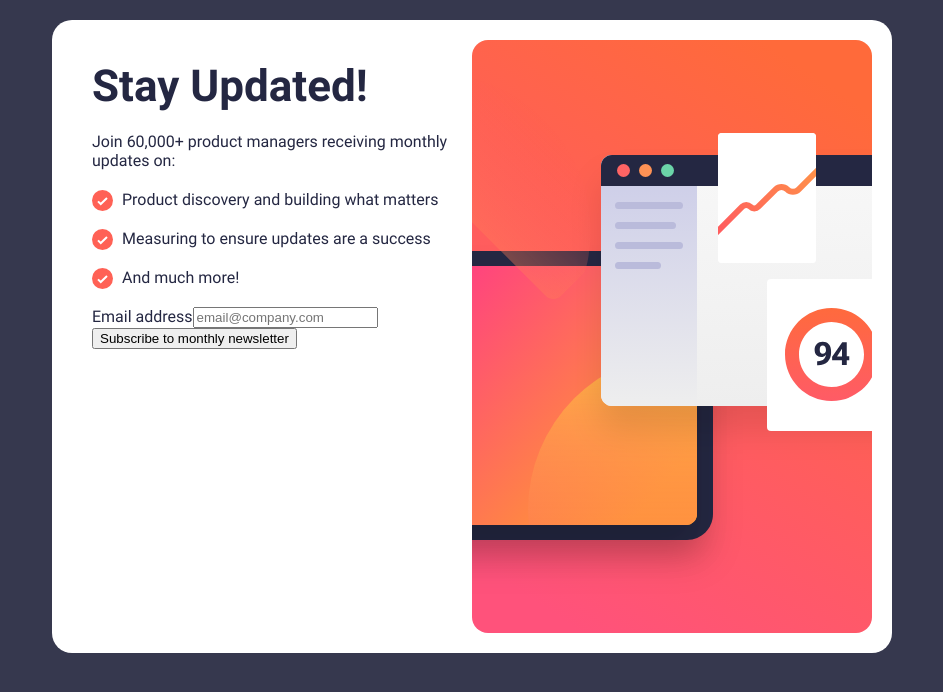
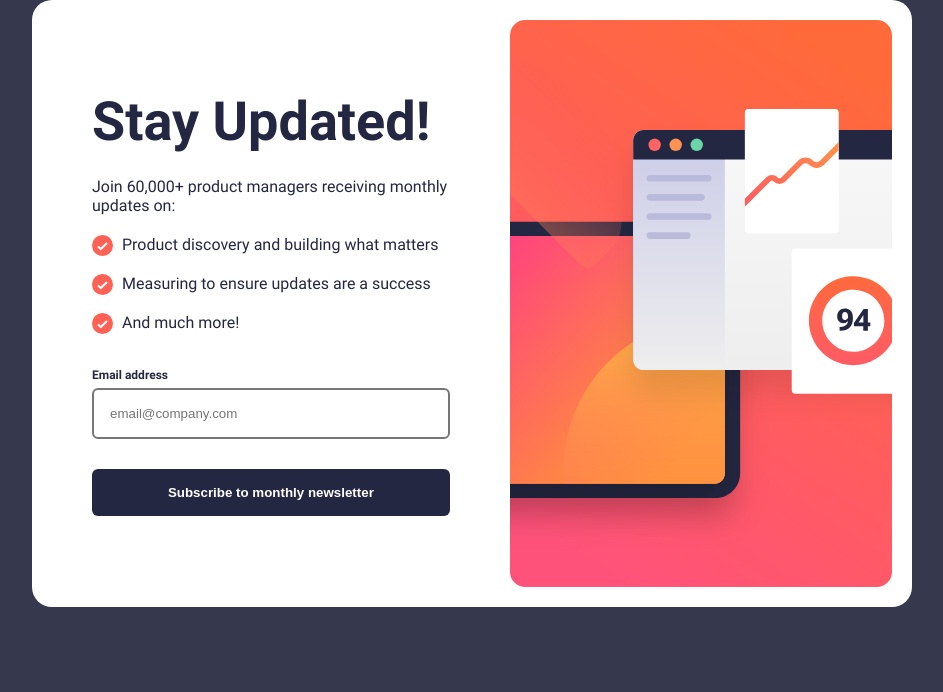
Before and after one commit to MichaelShawUK/frontend-mentor, a React (Vite) app: page / in a window 1280 px wide. Shown: the top 692 px of the page, without its empty margins (168-1111 px from the left). Built offline with nearby package versions, Linux system fonts and the light colour scheme.

Commit message:
Display desktop component

```diff
--- a/src/projects/junior/newsletter-sign-up-with-success-message-main/src/styles/css/index.css
+++ b/src/projects/junior/newsletter-sign-up-with-success-message-main/src/styles/css/index.css
@@ -19,12 +19,12 @@ body {
   background-color: hsl(235, 18%, 26%);
   color: hsl(234, 29%, 20%);
   height: 100vh;
-  padding: 20px;
 }
 
 ul {
   list-style-type: none;
   padding: 0;
+  margin-bottom: 36px;
 }
 
 li::before {
@@ -43,33 +43,61 @@ li {
   margin-bottom: 20px;
 }
 
+label {
+  font-weight: bold;
+  font-size: 12px;
+}
+
+input {
+  padding: 16px;
+  border-radius: 6px;
+  border-style: solid;
+}
+
+button {
+  width: 100%;
+  background-color: hsl(234, 29%, 20%);
+  color: hsl(0, 0%, 100%);
+  font-weight: bold;
+  border: none;
+  padding: 16px;
+  border-radius: 6px;
+  cursor: pointer;
+}
+
 .app {
   background-color: hsl(0, 0%, 100%);
   display: grid;
-  grid-template-columns: 1fr 1fr;
-  width: max-content;
+  grid-template-columns: 5fr 4fr;
+  align-items: center;
+  width: 880px;
   margin: 0 auto;
   padding: 20px;
+  padding-left: 0;
   border-radius: 20px;
 }
 
-.sign-up, .illustration {
-  max-width: 400px;
-}
-
 .sign-up {
-  padding: 20px;
+  padding: 60px;
 }
 .sign-up h1 {
-  font-size: 44px;
-  margin-bottom: 20px;
+  font-size: 54px;
+  margin-bottom: 24px;
 }
 .sign-up p {
   margin-bottom: 20px;
 }
 
+.field {
+  display: flex;
+  flex-direction: column;
+  gap: 6px;
+  margin-bottom: 30px;
+}
+
 .illustration img {
   display: block;
+  width: 100%;
 }
 
 /*# sourceMappingURL=index.css.map */
--- a/src/projects/junior/newsletter-sign-up-with-success-message-main/src/styles/scss/index.scss
+++ b/src/projects/junior/newsletter-sign-up-with-success-message-main/src/styles/scss/index.scss
@@ -25,12 +25,13 @@ body {
   background-color: $charcoal-grey;
   color: $dark-slate-grey;
   height: 100vh;
-  padding: 20px;
+  // padding: 20px;
 }
 
 ul {
   list-style-type: none;
   padding: 0;
+  margin-bottom: 36px;
 }
 
 li::before {
@@ -51,25 +52,46 @@ li {
   margin-bottom: 20px;
 }
 
+label {
+  font-weight: bold;
+  font-size: 12px;
+}
+
+input {
+  padding: 16px;
+  border-radius: 6px;
+  border-style: solid;
+}
+
+button {
+  width: 100%;
+  background-color: $dark-slate-grey;
+  color: $white;
+  font-weight: bold;
+  border: none;
+  padding: 16px;
+  border-radius: 6px;
+  cursor: pointer;
+}
+
 .app {
   background-color: $white;
   display: grid;
-  grid-template-columns: 1fr 1fr;
-  width: max-content;
+  grid-template-columns: 5fr 4fr;
+  align-items: center;
+  width: 880px;
   margin: 0 auto;
   padding: 20px;
+  padding-left: 0;
   border-radius: 20px;
 }
 
-.sign-up, .illustration {
-  max-width: 400px;
-}
+.sign-up {
+  padding: 60px;
 
-.sign-up {
-  padding: 20px;
   h1 {
-    font-size: 44px;
-    margin-bottom: 20px;
+    font-size: 54px;
+    margin-bottom: 24px;
   }
 
   p {
@@ -77,8 +99,16 @@ li {
   }
 }
 
+.field {
+  display: flex;
+  flex-direction: column;
+  gap: 6px;
+  margin-bottom: 30px;
+}
+
 .illustration {
   img {
     display: block;
+    width: 100%;
   }
 }
```
Also changed, not shown: 1 other file (tests, documents, lock files or other folders).
